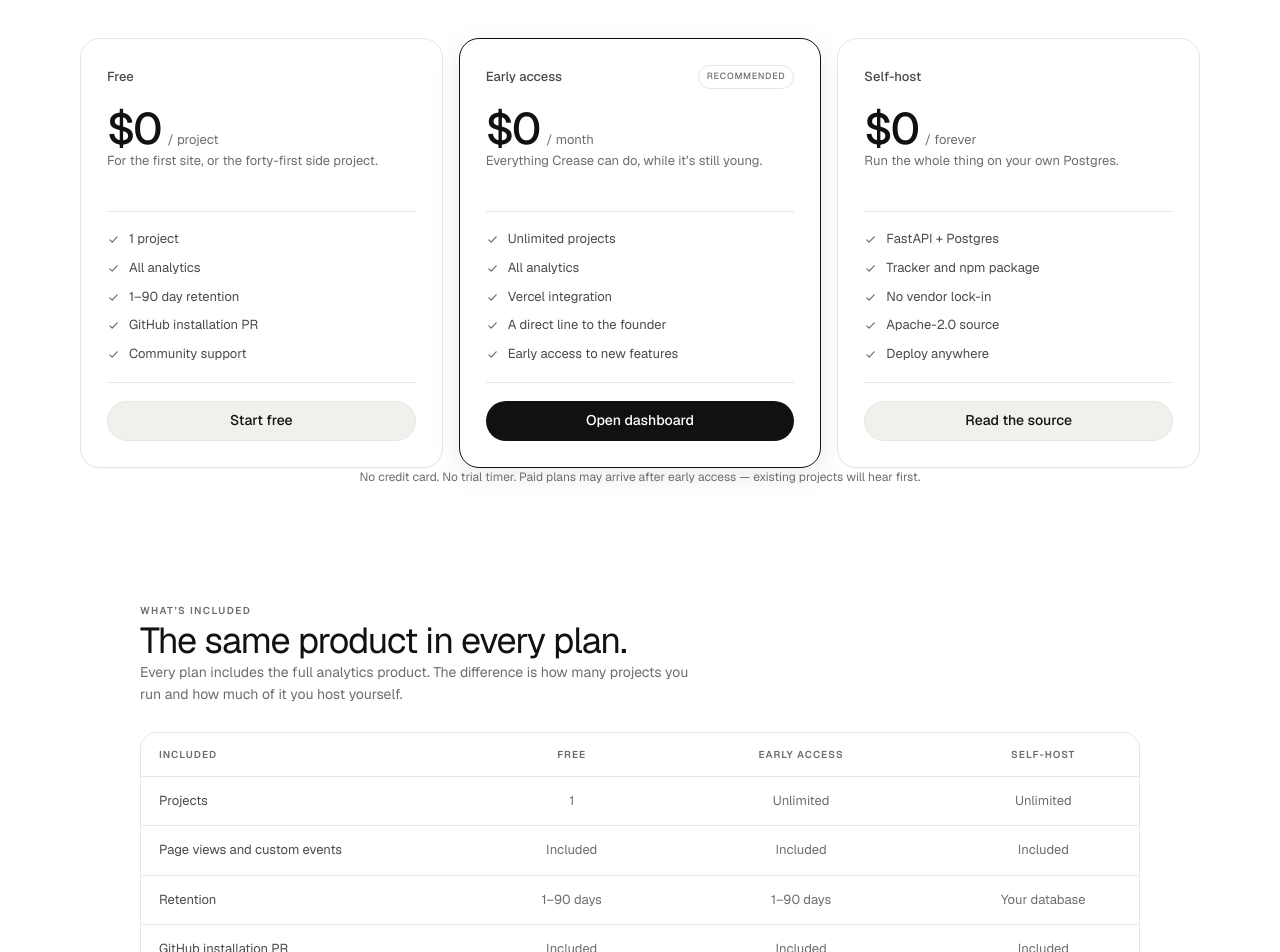
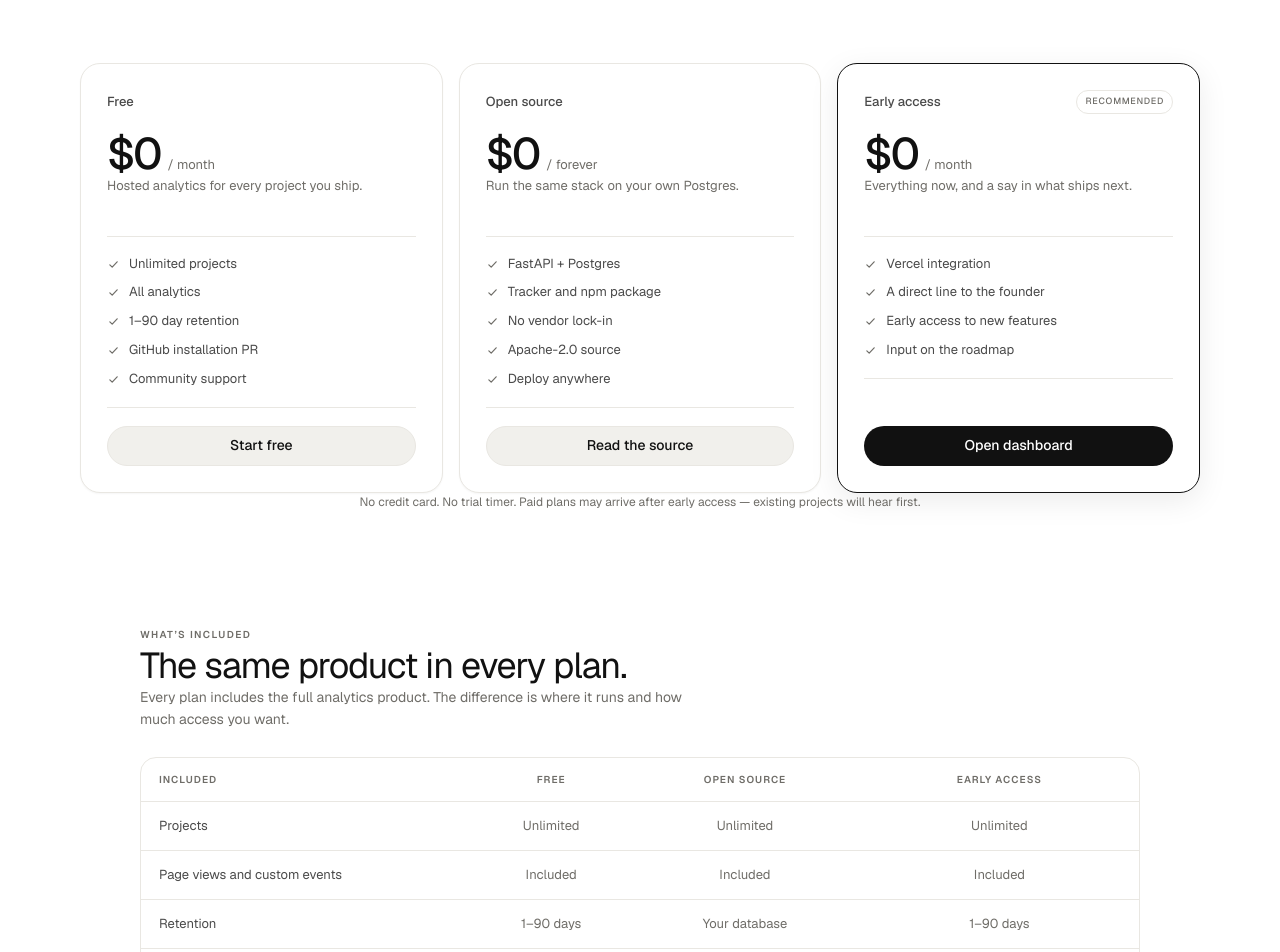
Before and after one commit to AmanSagar0607/crease, a Next.js app: page /pricing in a window 1280 px wide. Shown: the part 460-1412 px from the top of the page. Built offline with nearby package versions, Linux system fonts and the light colour scheme.

Commit message:
Replace placeholder social proof and unenforced plan limits

```diff
--- a/app/page.tsx
+++ b/app/page.tsx
@@ -20,43 +20,31 @@ const weekDays = [
   { value: 0, spark: [] },
 ];
 
-const quotes = [
+const principles = [
   {
-    text: 'I finally know which page people actually read. It took one pull request.',
-    name: 'Maya R.',
-    role: 'designer & developer',
-    initials: 'MR',
+    label: 'DB',
+    category: 'Storage',
+    title: 'Your data, your database.',
+    body: 'Every event is scoped to your project. You choose a 1–90 day retention window and can delete a project and its data at any time.',
   },
   {
-    text: 'It’s the first analytics tool I don’t feel guilty opening.',
-    name: 'Jonas K.',
-    role: 'solo founder',
-    initials: 'JK',
+    label: 'JS',
+    category: 'Tracker',
+    title: 'A tracker you can read.',
+    body: 'One small script with no cookies and no fingerprinting. Initialization waits for the consent event you control.',
   },
   {
-    text: 'The install PR is the nicest onboarding I’ve seen on a side project.',
-    name: 'Priya N.',
-    role: 'indie hacker',
-    initials: 'PN',
-  },
-  {
-    text: 'Quiet, fast, and it doesn’t want a cookie banner for breakfast.',
-    name: 'Sam O.',
-    role: 'frontend engineer',
-    initials: 'SO',
-  },
-  {
-    text: 'Set it up before my coffee went cold.',
-    name: 'Leo M.',
-    role: 'building in public',
-    initials: 'LM',
+    label: 'PR',
+    category: 'Install',
+    title: 'Install by pull request.',
+    body: 'Connect a repository and Crease opens a small, reviewable pull request. Nothing merges until you merge it.',
   },
 ];
 
 const faqs = [
   {
     q: 'Is Crease really free?',
-    a: 'Yes. One project is free, and everything is free while Crease is in early access. If paid plans arrive later, existing projects will hear about it well before anything changes.',
+    a: 'Yes. Hosted Crease is free for unlimited projects while it is in early access. If paid plans arrive later, existing projects will hear about it well before anything changes.',
   },
   {
     q: 'Do I have to change my site’s code?',
@@ -554,20 +542,20 @@ export default function Home() {
         <section className={`${s.section} ${s.shell} ${s.center}`} id="pricing">
           <Ghost className={s.ghostPricing} />
           <h2 className={s.h2}>
-            Free for one project.
+            Free while it’s early.
             <br />
-            See if it’s useful.
+            Every project, every feature.
           </h2>
           <div className={s.pricingGrid}>
             <article className={s.priceCard}>
               <span className={s.priceName}>Free</span>
               <div className={s.price}>
                 <strong>$0</strong>
-                <span>/ project</span>
+                <span>/ month</span>
               </div>
-              <p className={s.priceDesc}>For the first site, or the forty-first side project.</p>
+              <p className={s.priceDesc}>Hosted analytics for every project you ship.</p>
               <div className={s.priceFeatures}>
-                <span>1 project</span>
+                <span>Unlimited projects</span>
                 <span>All analytics</span>
                 <span>1–90 day retention</span>
                 <span>GitHub installation PR</span>
@@ -577,31 +565,13 @@ export default function Home() {
               </Link>
             </article>
 
-            <article className={`${s.priceCard} ${s.priceFeatured}`}>
-              <span className={s.priceName}>Early access</span>
-              <div className={s.price}>
-                <strong>$0</strong>
-                <span>/ month</span>
-              </div>
-              <p className={s.priceDesc}>Everything Crease can do, while it’s still young.</p>
-              <div className={s.priceFeatures}>
-                <span>Unlimited projects</span>
-                <span>All analytics</span>
-                <span>Vercel integration</span>
-                <span>A direct line to the founder</span>
-              </div>
-              <Link className={`${s.btn} ${s.btnPrimary}`} href="/dashboard">
-                Open dashboard
-              </Link>
-            </article>
-
             <article className={s.priceCard}>
-              <span className={s.priceName}>Self-host</span>
+              <span className={s.priceName}>Open source</span>
               <div className={s.price}>
                 <strong>$0</strong>
                 <span>/ forever</span>
               </div>
-              <p className={s.priceDesc}>Run the whole thing on your own Postgres.</p>
+              <p className={s.priceDesc}>Run the same stack on your own Postgres.</p>
               <div className={s.priceFeatures}>
                 <span>FastAPI + Postgres</span>
                 <span>Tracker and npm package</span>
@@ -611,6 +581,24 @@ export default function Home() {
               <a className={`${s.btn} ${s.btnSecondary}`} href={repo}>
                 Read the source
               </a>
+            </article>
+
+            <article className={`${s.priceCard} ${s.priceFeatured}`}>
+              <span className={s.priceName}>Early access</span>
+              <div className={s.price}>
+                <strong>$0</strong>
+                <span>/ month</span>
+              </div>
+              <p className={s.priceDesc}>Everything now, and a say in what ships next.</p>
+              <div className={s.priceFeatures}>
+                <span>Vercel integration</span>
+                <span>A direct line to the founder</span>
+                <span>Early access to new features</span>
+                <span>Input on the roadmap</span>
+              </div>
+              <Link className={`${s.btn} ${s.btnPrimary}`} href="/dashboard">
+                Open dashboard
+              </Link>
             </article>
           </div>
           <p className={s.footnote}>
@@ -623,33 +611,36 @@ export default function Home() {
           <div className={s.testimonialGrid}>
             <div className={s.testimonialIntro}>
               <Ghost className={s.ghostTestimonial} />
-              <h2 className={s.h2}>What makers are saying.</h2>
+              <h2 className={s.h2}>Built in the open.</h2>
               <p className={s.lead}>
-                Notes from people who connected a site during the first weeks of Crease.
+                A small, honest product: no growth team, no dark patterns, no borrowed logos.
+                Here is what Crease actually does.
               </p>
               <span className={s.badge}>
                 <i aria-hidden="true" />
-                Early feedback, openly shared
+                Apache-2.0 source
               </span>
               <div className={s.avatars}>
                 <span className={s.avatarStack} aria-hidden="true">
-                  {['MR', 'JK', 'PN', 'SO'].map((initials) => (
-                    <span key={initials}>{initials}</span>
+                  {['DB', 'JS', 'PR'].map((label) => (
+                    <span key={label}>{label}</span>
                   ))}
                 </span>
-                Built by independent developers
+                Independent and self-hostable
               </div>
             </div>
 
             <div className={s.quotes}>
-              {quotes.map((quote) => (
-                <blockquote className={s.quote} key={quote.name}>
-                  <p>“{quote.text}”</p>
+              {principles.map((item) => (
+                <article className={s.quote} key={item.title}>
+                  <p>
+                    <strong>{item.title}</strong> {item.body}
+                  </p>
                   <footer>
-                    <span aria-hidden="true">{quote.initials}</span>
-                    {quote.name} · {quote.role}
+                    <span aria-hidden="true">{item.label}</span>
+                    {item.category}
                   </footer>
-                </blockquote>
+                </article>
               ))}
             </div>
           </div>
--- a/app/pricing/page.tsx
+++ b/app/pricing/page.tsx
@@ -7,7 +7,7 @@ import s from '../landing.module.css';
 export const metadata: Metadata = {
   title: 'Pricing — Crease',
   description:
-    'One project free forever. Unlimited projects during early access. Self-host the whole thing with Apache-2.0 source.',
+    'Unlimited projects and all analytics, free while Crease is in early access. Self-host the whole thing with Apache-2.0 source.',
 };
 
 const repo = 'https://github.com/AmanSagar0607/crease';
@@ -16,10 +16,10 @@ const plans = [
   {
     name: 'Free',
     price: '$0',
-    period: '/ project',
-    description: 'For the first site, or the forty-first side project.',
+    period: '/ month',
+    description: 'Hosted analytics for every project you ship.',
     features: [
-      '1 project',
+      'Unlimited projects',
       'All analytics',
       '1–90 day retention',
       'GitHub installation PR',
@@ -28,25 +28,10 @@ const plans = [
     action: { label: 'Start free', href: '/dashboard', style: 'secondary' },
   },
   {
-    name: 'Early access',
-    price: '$0',
-    period: '/ month',
-    description: 'Everything Crease can do, while it’s still young.',
-    features: [
-      'Unlimited projects',
-      'All analytics',
-      'Vercel integration',
-      'A direct line to the founder',
-      'Early access to new features',
-    ],
-    action: { label: 'Open dashboard', href: '/dashboard', style: 'primary' },
-    featured: true,
-  },
-  {
-    name: 'Self-host',
+    name: 'Open source',
     price: '$0',
     period: '/ forever',
-    description: 'Run the whole thing on your own Postgres.',
+    description: 'Run the same stack on your own Postgres.',
     features: [
       'FastAPI + Postgres',
       'Tracker and npm package',
@@ -56,22 +41,36 @@ const plans = [
     ],
     action: { label: 'Read the source', href: repo, style: 'secondary' },
   },
+  {
+    name: 'Early access',
+    price: '$0',
+    period: '/ month',
+    description: 'Everything now, and a say in what ships next.',
+    features: [
+      'Vercel integration',
+      'A direct line to the founder',
+      'Early access to new features',
+      'Input on the roadmap',
+    ],
+    action: { label: 'Open dashboard', href: '/dashboard', style: 'primary' },
+    featured: true,
+  },
 ] as const;
 
 const comparison = [
-  { label: 'Projects', free: '1', early: 'Unlimited', self: 'Unlimited' },
-  { label: 'Page views and custom events', free: 'Included', early: 'Included', self: 'Included' },
-  { label: 'Retention', free: '1–90 days', early: '1–90 days', self: 'Your database' },
-  { label: 'GitHub installation PR', free: 'Included', early: 'Included', self: 'Included' },
-  { label: 'Vercel integration', free: '—', early: 'Included', self: 'Included' },
-  { label: 'Self-host', free: '—', early: '—', self: 'Included' },
-  { label: 'Support', free: 'Community', early: 'Direct line to the founder', self: 'Community' },
+  { label: 'Projects', free: 'Unlimited', open: 'Unlimited', early: 'Unlimited' },
+  { label: 'Page views and custom events', free: 'Included', open: 'Included', early: 'Included' },
+  { label: 'Retention', free: '1–90 days', open: 'Your database', early: '1–90 days' },
+  { label: 'GitHub installation PR', free: 'Included', open: 'Included', early: 'Included' },
+  { label: 'Vercel integration', free: 'Included', open: 'Configure your own', early: 'Included' },
+  { label: 'Self-host', free: '—', open: 'Included', early: '—' },
+  { label: 'Support', free: 'Community', open: 'Community', early: 'Direct line to the founder' },
 ];
 
 const faqs = [
   {
     q: 'Is Crease really free?',
-    a: 'Yes. One project is free forever, and every plan is free while Crease is in early access. If paid plans arrive later, existing projects will hear about it well before anything changes.',
+    a: 'Yes. Hosted Crease is free for unlimited projects while it is in early access. If paid plans arrive later, existing projects will hear about it well before anything changes.',
   },
   {
     q: 'Do I need a credit card?',
@@ -79,7 +78,7 @@ const faqs = [
   },
   {
     q: 'What happens when early access ends?',
-    a: 'Existing projects will be told exactly what changes before it happens. Nothing switches to a paid plan silently, and the free single-project plan stays free.',
+    a: 'Existing projects will be told exactly what changes before it happens. Nothing switches to a paid plan silently.',
   },
   {
     q: 'Can I self-host Crease?',
@@ -87,11 +86,11 @@ const faqs = [
   },
   {
     q: 'What counts as a project?',
-    a: 'One site or app with its own domain. The free plan covers one project; early access lifts the limit so you can add every side project you ship.',
+    a: 'One site or app with its own domain. There is no project limit during early access.',
   },
   {
     q: 'How long do you keep data?',
-    a: 'You choose a retention window between 1 and 90 days for each project. Deleting a project deletes its events as well.',
+    a: 'You choose a retention window between 1 and 90 days for each project. Expired events are removed by a daily cleanup job, and deleting a project deletes its events as well.',
   },
 ];
 
@@ -146,11 +145,12 @@ export default function Pricing() {
           <h1 className={p.heroTitle}>
             Free while it’s early.
             <br />
-            Free for one project, always.
+            Free for every project, today.
           </h1>
           <p className={p.heroLead}>
-            One project is free forever. During early access, every plan is free too. When paid
-            plans arrive, existing projects will hear about it well before anything changes.
+            Hosted Crease is free for unlimited projects while it is in early access. Self-host
+            the same stack whenever you like. When paid plans arrive, existing projects will hear
+            about it well before anything changes.
           </p>
           <div className={p.heroActions}>
             <Link className={`${s.btn} ${s.btnPrimary}`} href="/dashboard">
@@ -223,8 +223,8 @@ export default function Pricing() {
             The same product in every plan.
           </h2>
           <p className={p.compareLead}>
-            Every plan includes the full analytics product. The difference is how many projects
-            you run and how much of it you host yourself.
+            Every plan includes the full analytics product. The difference is where it runs and
+            how much access you want.
           </p>
           <div className={p.tableWrap}>
             <table className={p.table}>
@@ -232,8 +232,8 @@ export default function Pricing() {
                 <tr>
                   <th scope="col">Included</th>
                   <th scope="col">Free</th>
+                  <th scope="col">Open source</th>
                   <th scope="col">Early access</th>
-                  <th scope="col">Self-host</th>
                 </tr>
               </thead>
               <tbody>
@@ -241,8 +241,8 @@ export default function Pricing() {
                   <tr key={row.label}>
                     <th scope="row">{row.label}</th>
                     <td data-label="Free">{row.free}</td>
+                    <td data-label="Open source">{row.open}</td>
                     <td data-label="Early access">{row.early}</td>
-                    <td data-label="Self-host">{row.self}</td>
                   </tr>
                 ))}
               </tbody>
```
